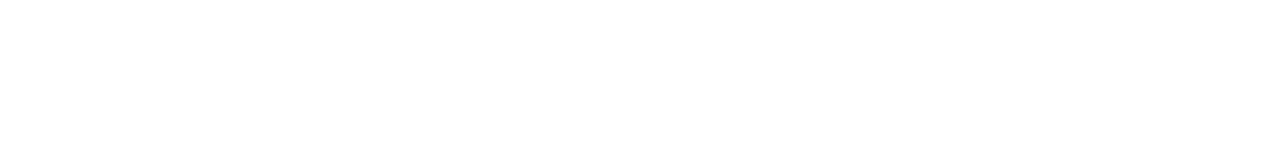
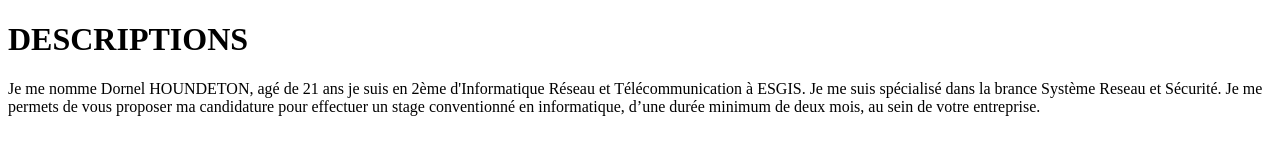
Before and after one commit to Dornel21/git-mon-cv, a plain HTML site: page index.html in a window 1280 px wide. Drawn offline with Linux system fonts and the light colour scheme.

Commit message:
mise en place de la section description

```diff
--- a/index.html
+++ b/index.html
@@ -5,6 +5,11 @@
   </head>
 
   <body>
+    <h1>DESCRIPTIONS</h1>
+    Je me nomme Dornel HOUNDETON, agé de 21 ans je suis en 2ème d'Informatique Réseau et Télécommunication à ESGIS.
+    Je me suis spécialisé dans la brance Système Reseau et Sécurité.
+    Je me permets de vous proposer ma candidature pour effectuer un stage conventionné en informatique, d’une durée minimum de deux mois, au sein de votre entreprise.
+
   </body>
 
 </html>
```
